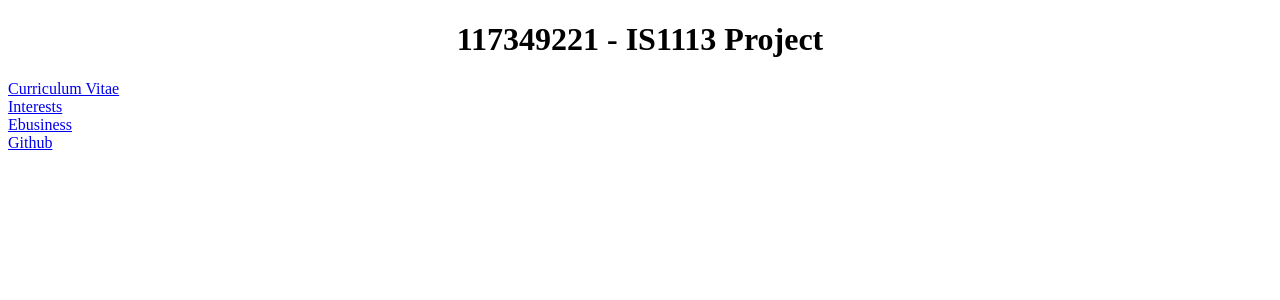
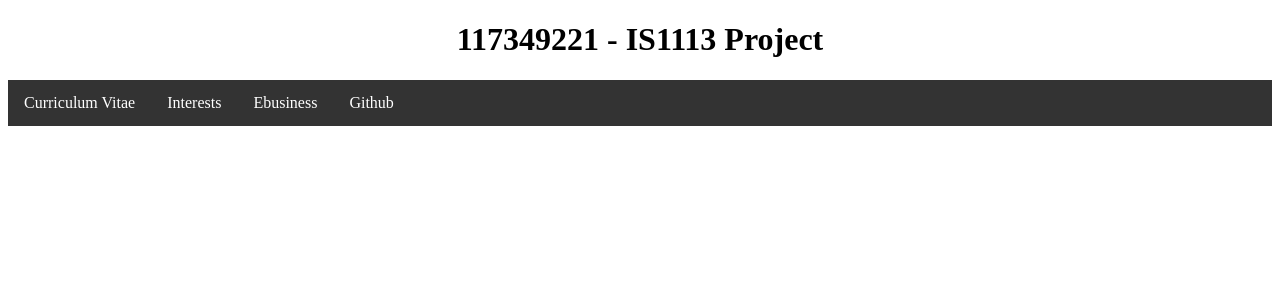
Before and after one commit to katemurraay/is117349221, a PHP site: page / in a window 1280 px wide. Shown: the top 300 px of the page. Run offline with PHP 8.4, Linux system fonts and the light colour scheme.

Commit message:
navigation bar

```diff
--- a/ebusiness/Ebus1.php
+++ b/ebusiness/Ebus1.php
@@ -27,14 +27,14 @@
 
             <label for="subtotal">
                 Sub Total
-                 <input type = "text" id="subtotal" value="0.00" readonly/>
+                 <input type = "text" id="subtotal" name ="subtotal" value="0.00" readonly/>
 
             </label>
 
             <br/>
             <label for="total">
                 Total
-                <input type = "text" id="total" value="0.00" readonly/>
+                <input type = "text" id="total" name="total" value="0.00" readonly/>
             </label>
 
             <br/>
--- a/homepage.html
+++ b/homepage.html
@@ -2,23 +2,49 @@
 <html>
     <head>
         <title> 117349221</title>
-        <link rel = "stylesheet" href ="mystylesheet.css" type = "text/css"/>
+        <link rel = "stylesheet" href ="/mystylesheet.css" type = "text/css"/>
+
+        <style>
+ul {
+    list-style-type: none;
+    margin: 0;
+    padding: 0;
+    overflow: hidden;
+    background-color: #333;
+}
+
+li {
+    float: left;
+}
+
+li a {
+    display: block;
+    color: white;
+    text-align: center;
+    padding: 14px 16px;
+    text-decoration: none;
+}
+
+li a:hover {
+    background-color: #111;
+}
+</style>
 
     </head>
 
     <body>
         <h1 class = "mainheading"> 117349221 - IS1113 Project </h1>
+    <ul>
+      <li><a href ="cv_page1.html"> Curriculum Vitae </a></li>
 
-      <a href ="cv_page1.html"> Curriculum Vitae </a>
-      <br/>
-      <a href ="/Interests/sport.html"> Interests </a>
-      <br/>
-      <a href = "/ebusiness/Ebus1.php"> Ebusiness</a>
-      <br/>
-      <a href = "https://github.com/katemurraay/is117349221"> Github</a>
+      <li><a href ="/Interests/sport.html"> Interests </a></li>
+
+      <li><a href = "/ebusiness/Ebus1.php"> Ebusiness</a></li>
+
+      <li><a href = "https://github.com/katemurraay/is117349221"> Github</a></li>
+       </ul>
 
 
 
-</nav>
 </body>
 </html>
--- a/mystylesheet.css
+++ b/mystylesheet.css
@@ -1,3 +1,28 @@
 .mainheading {
     text-align :center;
 }
+
+ul {
+    list-style-type: none;
+    margin: 0;
+    padding: 0;
+    overflow: hidden;
+    background-color: #333;
+}
+
+li {
+    float: left;
+}
+
+li a {
+    display: block;
+    color: white;
+    text-align: center;
+    padding: 14px 16px;
+    text-decoration: none;
+}
+
+/* Change the link color to #111 (black) on hover */
+li a:hover {
+    background-color: #111;
+}
```
Also changed, not shown: ebusiness/Ebus2.php (+9 -1 lines), ebusiness/Ebus3.php (+18 -0 lines).
